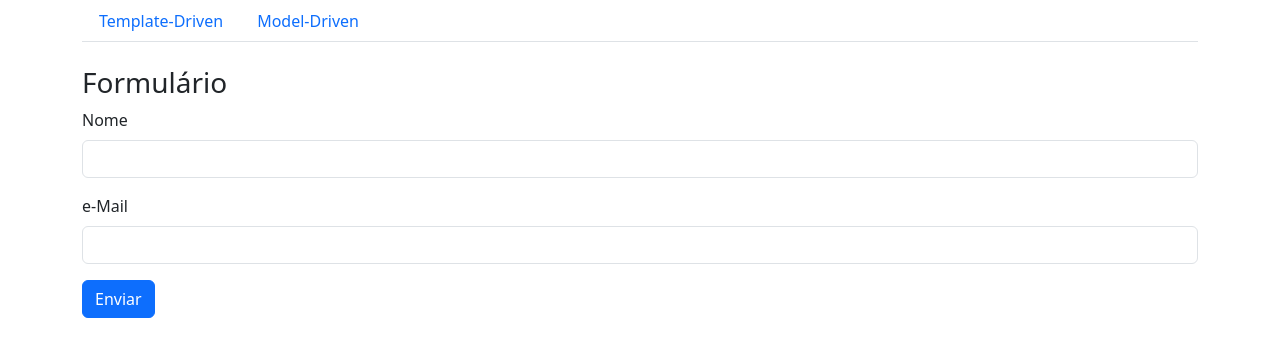
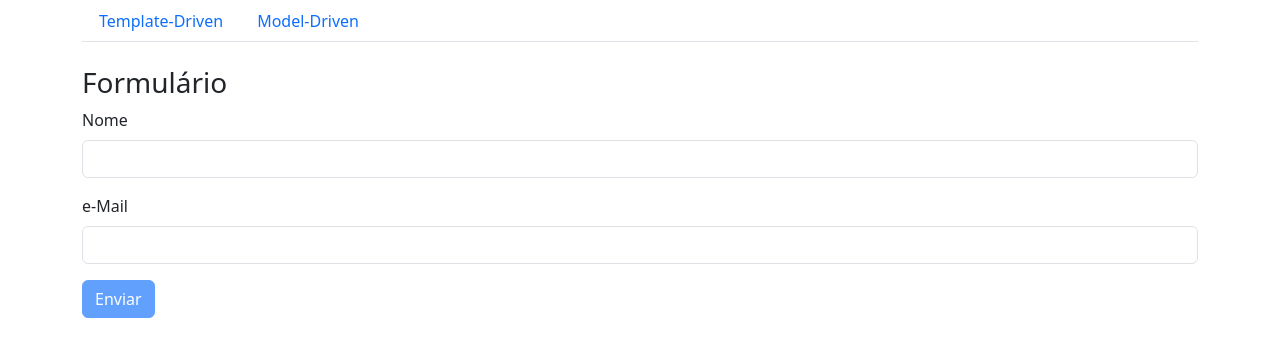
Before and after one commit to alessandrojsouza/angular-learn, an Angular app: page /template in a window 1280 px wide. Shown: the top 356 px of the page. Built offline with nearby package versions, Linux system fonts and the light colour scheme.

Commit message:
validação no botão de enviar

```diff
--- a/src/app/template/template.component.html
+++ b/src/app/template/template.component.html
@@ -15,6 +15,6 @@
   </div>
   <!--Acionador-->
   <div class="mb-3">
-    <Button (click)="enviar(meuForm)" class="btn btn-primary">Enviar</Button>
+    <Button [disabled]="!meuForm.valid" (click)="enviar(meuForm)" class="btn btn-primary">Enviar</Button>
   </div>
 </form>
```
